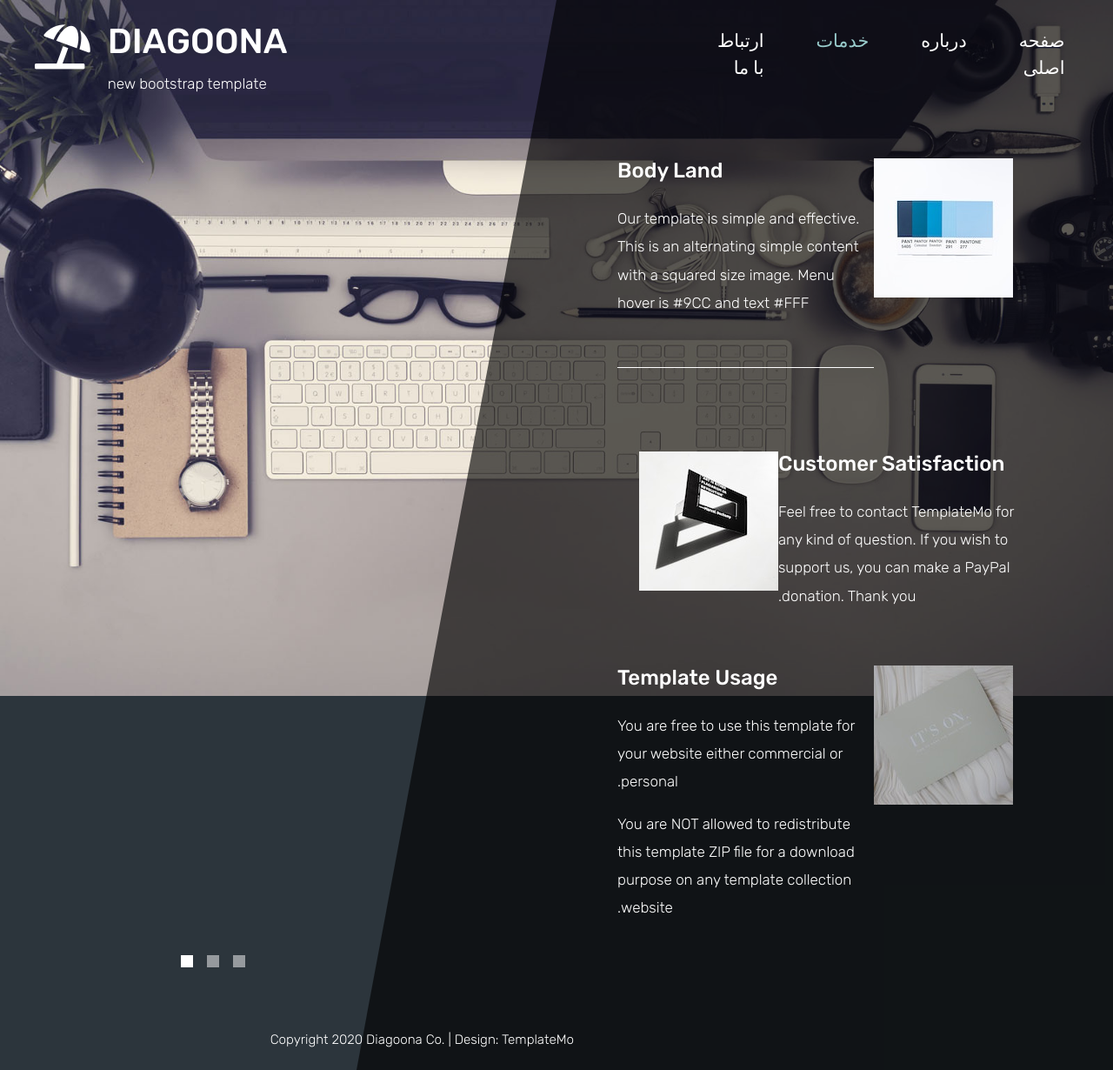
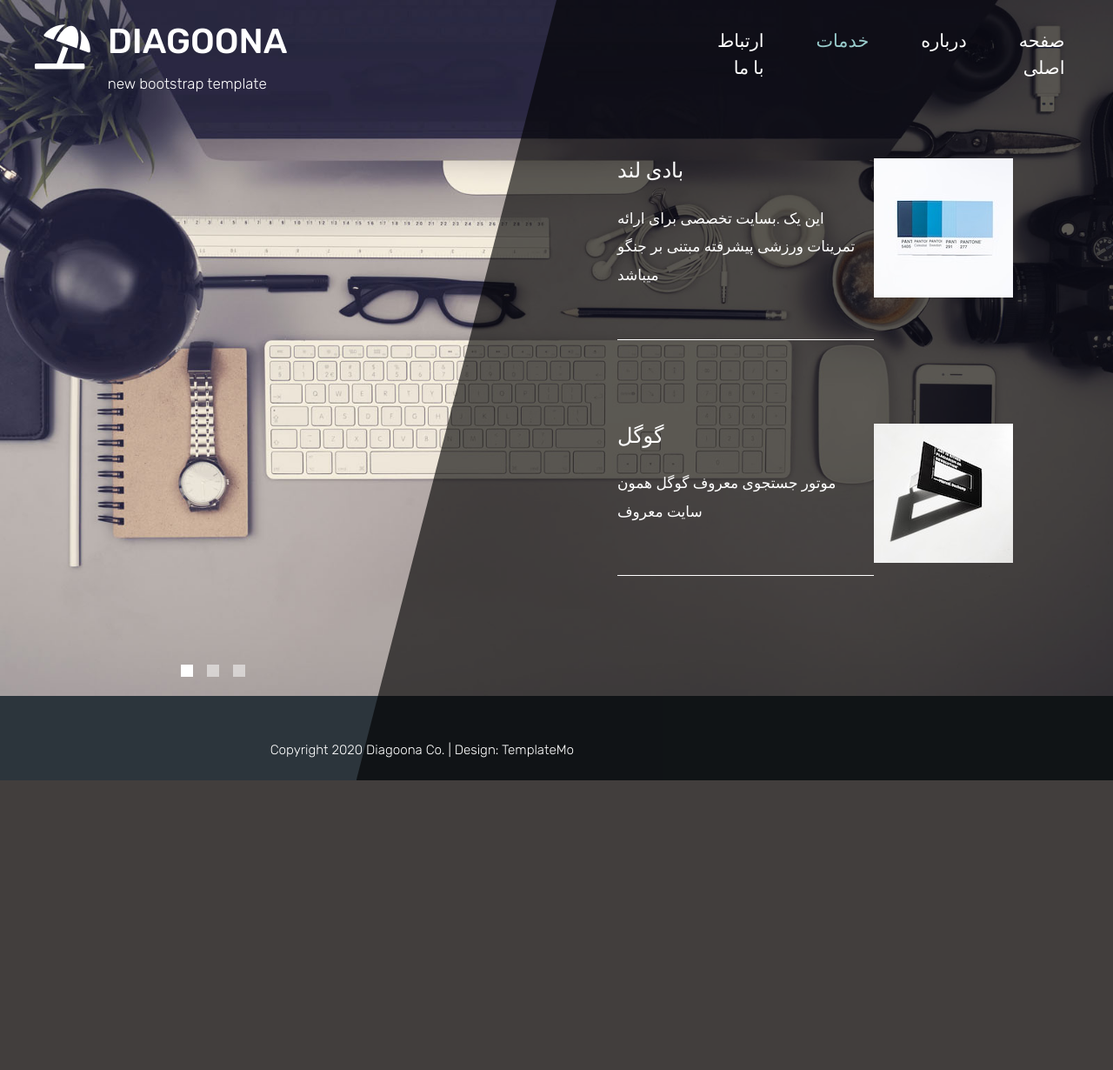
Before and after one commit to SoheilTK99/Project_hub, a Django app: page /service/ in a window 1280 px wide. Shown: the whole page at 87% size. After the commit the page ends 897 px from the top, so only its background shows below. Run offline with Django 5.2, Linux system fonts and the light colour scheme; data comes from the database, SQL or seed files in the repository; both versions use the stored data as it was after the commit; some libraries are stand-ins or nearby versions; some web fonts are replaced.

Commit message:
Fix service view

```diff
--- a/project_hub/settings.py
+++ b/project_hub/settings.py
@@ -15,6 +15,11 @@ BASE_DIR = Path(__file__).resolve().parent.parent
 
 STATIC_URL = '/static/'
 STATICFILES_DIRS = [BASE_DIR / 'static']
+
+
+MEDIA_URL = '/media/'
+MEDIA_ROOT = BASE_DIR / 'media'
+
 
 
 # Quick-start development settings - unsuitable for production
--- a/project_hub/urls.py
+++ b/project_hub/urls.py
@@ -17,10 +17,15 @@ Including another URLconf
 from django.contrib import admin
 from django.urls import path , include
 from django.views.generic import TemplateView
+from django.conf.urls.static import static
+from django.conf import settings
 
 urlpatterns = [
     path('admin/', admin.site.urls),
     path('home/', TemplateView.as_view(template_name='home/home.html'), name='home'),
     path('about/', TemplateView.as_view(template_name='home/about.html'), name='about'),
-    path('service/', TemplateView.as_view(template_name='service/service.html'), name='service'),
+    path('service/', include('service.urls')),
 ]
+
+
+urlpatterns += static(settings.MEDIA_URL, document_root=settings.MEDIA_ROOT)
--- a/service/admin.py
+++ b/service/admin.py
@@ -1,4 +1,7 @@
 from django.contrib import admin
 from .models import Service
 
-admin.site.register(Service)
+@admin.register(Service)
+class ServiceAdmin(admin.ModelAdmin):
+    list_display = ('name', 'category', 'link')
+    search_fields = ('name',)
--- a/service/templates/service/service.html
+++ b/service/templates/service/service.html
@@ -6,33 +6,21 @@
     <div class="tm-col-left"></div>
     <main class="tm-col-right">
       <section class="tm-content" style="text-align: left;" dir="ltr">
-        <div class="media my-3 mb-5 tm-service-media tm-service-media-img-l">
-          <img src="{% static 'img/services-1.jpg' %}" alt="Image" class="tm-service-img" />
-          <div class="media-body tm-service-text">
-            <h2 class="mb-4 tm-content-title">Body Land</h2>
-            <p>Our template is simple and effective. This is an alternating simple content with a squared size image. Menu hover is #9CC and text #FFF</p>
-            <br>
-            <hr class="mb-5" />
+        {% for service in services %}
+          <div class="media my-3 mb-5 tm-service-media tm-service-media-img-l">
+            <img src="{{ service.lable.url }}" alt="Image" class="tm-service-img" />
+            <div class="media-body tm-service-text">
+              <h2 class="mb-4 tm-content-title">{{ service.name }}</h2>
+              <p>{{ service.discription }}</p>
+              <br />
+              <hr class="mb-5" />
+            </div>
           </div>
-        </div>
-        <div class="media my-3 mb-5 tm-service-media">
-          <div class="media-body tm-service-text">
-            <h2 class="mb-4 tm-content-title">Customer Satisfaction</h2>
-            <p>Feel free to contact TemplateMo for any kind of question. If you wish to support us, you can make a PayPal donation. Thank you.</p>
-          </div>
-          <img src="{% static 'img/services-2.jpg' %}" alt="Image" class="tm-service-img-r" />
-        </div>
-        <div class="media my-3 tm-service-media tm-service-media-img-l">
-          <img src="{% static 'img/services-3.jpg' %}" alt="Image" class="tm-service-img" />
-          <div class="media-body tm-service-text">
-            <h2 class="mb-4 tm-content-title">Template Usage</h2>
-            <p>You are free to use this template for your website either commercial or personal.</p>
-            <p>You are NOT allowed to redistribute this template ZIP file for a download purpose on any template collection website.</p>
-          </div>
-        </div>
+        {% endfor %}
       </section>
     </main>
   </div>
+
   <div class="tm-row">
     <div class="tm-col-left text-center">
       <ul class="tm-bg-controls-wrapper">
--- a/service/urls.py
+++ b/service/urls.py
@@ -1,9 +1,8 @@
 from django.urls import path
-from django.views.generic import TemplateView
 from .import views
 
 
-urlspatterns = [
+urlpatterns = [
     path('', views.service_list, name='service')
 
 ]
--- a/service/views.py
+++ b/service/views.py
@@ -1,9 +1,9 @@
+from django.conf import settings
 from django.shortcuts import render
-from .import Service
+from .models import Service
 
 def service_list(request):
-    service_list = Service.objects.all(),
-    context = {
-        'services : service_list'
-    }
-    return render(request,"service/service.html",context)
+    qs = Service.objects.all()
+
+
+    return render(request, "service/service.html", {"services": qs})
```
Also changed, not shown: db.sqlite3, media/image/ball.png (added), media/image/course-01.jpg (added), media/image/event-02.jpg (added), media/image/logo.png (added), media/image/services-1.jpg (added), media/image/services-2.jpg (added).
